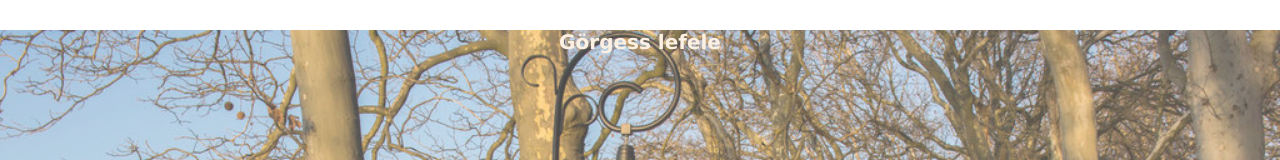
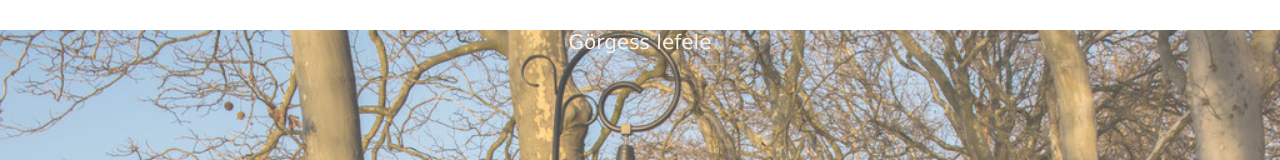
Before and after one commit to Tomi82-git/parallax.io, a plain HTML site: page index.html in a window 1280 px wide. Shown: the top 160 px of the page. Drawn offline with Linux system fonts and the light colour scheme.

Commit message:
szoveg mod

```diff
--- a/css/style.css
+++ b/css/style.css
@@ -43,6 +43,6 @@ h3{
     font-size: 20px;
     color: antiquewhite;
     text-align: center;
-    font-weight: 1000;
+    font-weight:300;
     margin-top: 30px;
 }
```
